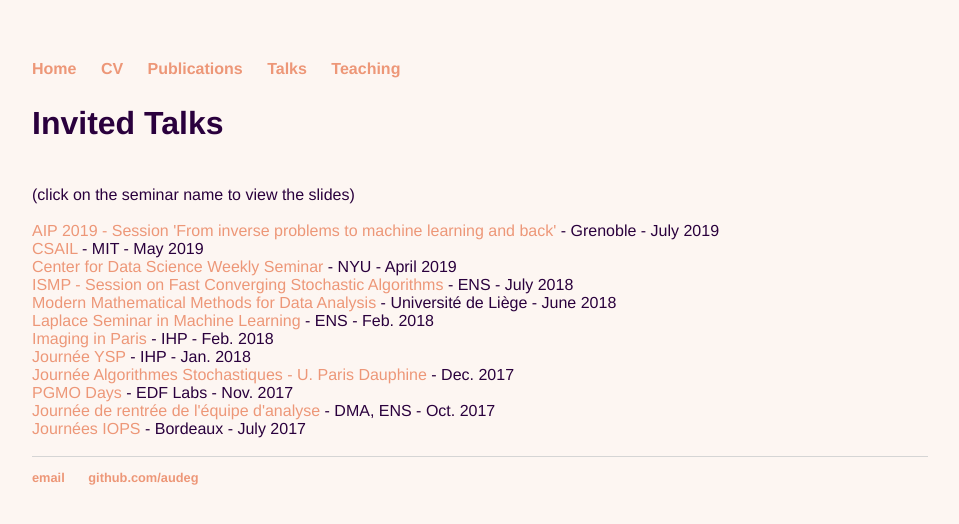
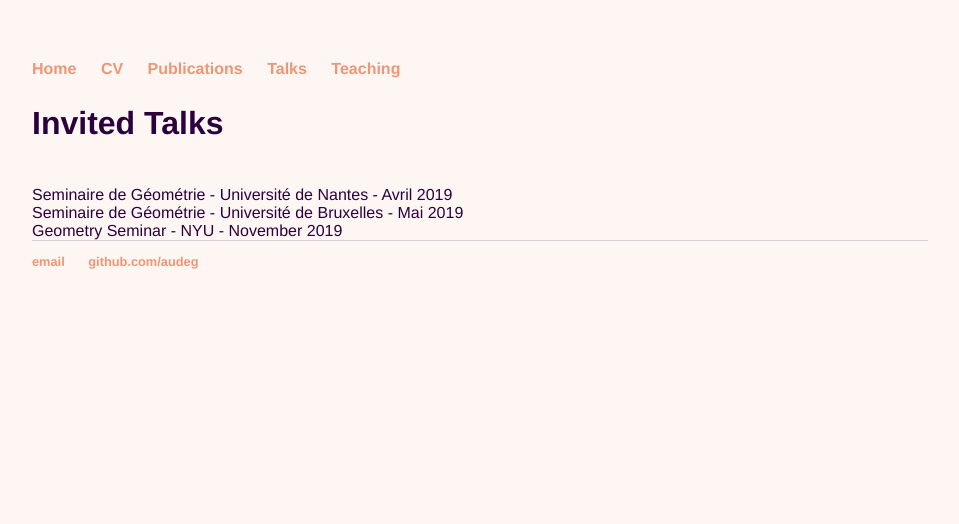
Before and after one commit to tristanozuch/tristanozuch.github.io, a Jekyll site: the page built from talks/index.html, in a window 1280 px wide. Shown: the top 524 px of the page, without its empty margins (160-1119 px from the left). Built offline with Jekyll 4.4.1, drawn with Linux system fonts in a browser that asks for light colours.

Commit message:
Update index.html

```diff
--- a/talks/index.html
+++ b/talks/index.html
@@ -4,21 +4,8 @@ title: Teaching
 ---
 <h2> Invited Talks </h2>
 
-<br/>(click on the seminar name to view the slides)<br/>
 <br/>
 
-<a href="talkAIP.pdf"> AIP 2019 - Session 'From inverse problems to machine learning and back' </a> - Grenoble - July 2019 <br/>
-<a href="talkMIT.pdf"> CSAIL </a> - MIT - May 2019 <br/>
-<a href="talkNYU.pdf"> Center for Data Science Weekly Seminar </a> - NYU - April 2019 <br/>
-<a href="talkISMPBordeaux.pdf"> ISMP - Session on Fast Converging Stochastic Algorithms </a> - ENS - July 2018 <br/>
-<a href="talkLiege.pdf"> Modern Mathematical Methods for Data Analysis </a> - Université de Liège - June 2018 <br/>
-<a href="talkLaplace.pdf"> Laplace Seminar in Machine Learning </a> - ENS - Feb. 2018 <br/>
-<a href="tutoOT.pdf"> Imaging in Paris </a> - IHP - Feb. 2018 <br/>
-<a href="talkYSP.pdf"> Journée YSP </a> - IHP - Jan. 2018 <br/>
-<a href="talkDauphine.pdf"> Journée Algorithmes Stochastiques - U. Paris Dauphine </a> - Dec. 2017  <br/>
-<a href="talkPGMO.pdf"> PGMO Days </a> - EDF Labs - Nov. 2017 <br/>
-<a href="talkDMA.pdf"> Journée de rentrée de l'équipe d'analyse </a> - DMA, ENS - Oct. 2017 <br/>
-<a href="talkBordeaux.pdf"> Journées IOPS </a> - Bordeaux - July 2017 <br/>
-
-
-<br/>
+Seminaire de Géométrie - Université de Nantes - Avril 2019 <br/>
+Seminaire de Géométrie - Université de Bruxelles - Mai 2019 <br/>
+Geometry Seminar - NYU - November 2019 <br/>
```
